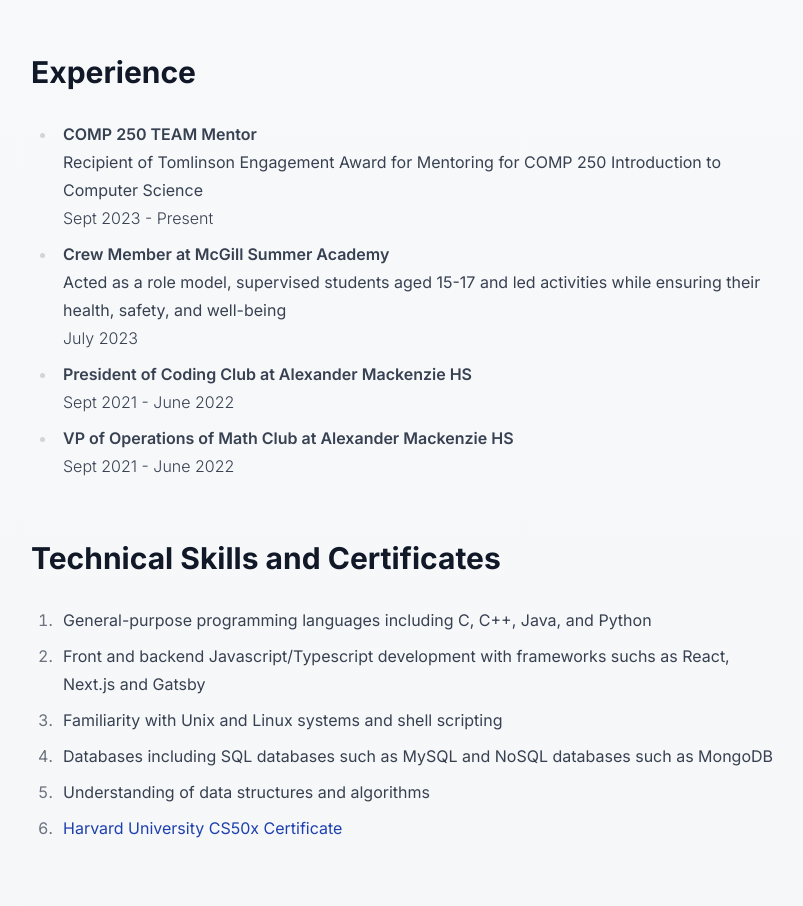
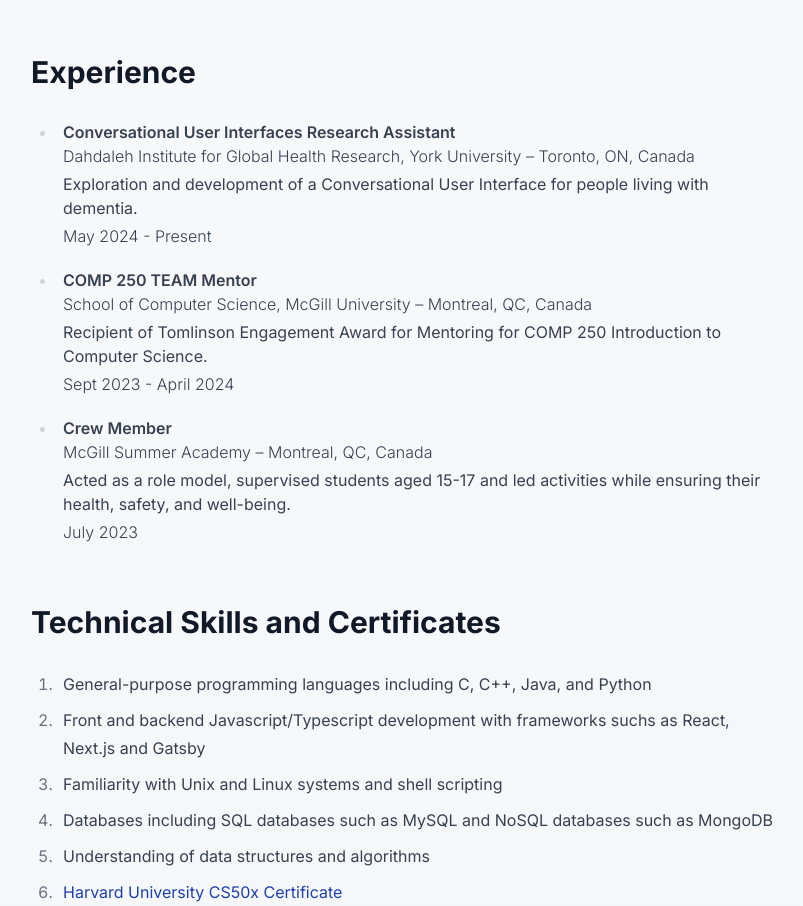
Before and after one commit to flyme2bluemoon/flyme2bluemoon.github.io, a Next.js app: page /about in a window 1280 px wide. Shown: the part 900-1806 px from the top of the page, without its empty margins (237-1040 px from the left). Built offline with nearby package versions, Linux system fonts and the light colour scheme.

Commit message:
update about page

```diff
--- a/app/about/page.tsx
+++ b/app/about/page.tsx
@@ -40,26 +40,45 @@ const About = () => {
         </div>
         <div>
           <h2 className="text-3xl font-bold">Experience</h2>
-          <ul className="list-disc">
+          <ul className="list-disc space-y-5 leading-normal">
             <li>
-              <span className="font-semibold">COMP 250 TEAM Mentor</span>
-              <br />
-              Recipient of Tomlinson Engagement Award for Mentoring for COMP 250
-              Introduction to Computer Science
-              <br />
-              <span className="font-light">Sept 2023 - Present</span>
+              <div className="font-semibold">
+                Conversational User Interfaces Research Assistant
+              </div>
+              <div className="font-light">
+                Dahdaleh Institute for Global Health Research, York University
+                &ndash; Toronto, ON, Canada
+              </div>
+              <div className="my-1">
+                Exploration and development of a Conversational User Interface
+                for people living with dementia.
+              </div>
+              <div className="font-light">May 2024 - Present</div>
             </li>
             <li>
-              <span className="font-semibold">
-                Crew Member at McGill Summer Academy
-              </span>
-              <br />
-              Acted as a role model, supervised students aged 15-17 and led
-              activities while ensuring their health, safety, and well-being
-              <br />
-              <span className="font-light">July 2023</span>
+              <div className="font-semibold">COMP 250 TEAM Mentor</div>
+              <div className="font-light">
+                School of Computer Science, McGill University &ndash; Montreal,
+                QC, Canada
+              </div>
+              <div className="my-1">
+                Recipient of Tomlinson Engagement Award for Mentoring for COMP
+                250 Introduction to Computer Science.
+              </div>
+              <div className="font-light">Sept 2023 - April 2024</div>
             </li>
             <li>
+              <div className="font-semibold">Crew Member</div>
+              <div className="font-light">
+                McGill Summer Academy &ndash; Montreal, QC, Canada
+              </div>
+              <div className="my-1">
+                Acted as a role model, supervised students aged 15-17 and led
+                activities while ensuring their health, safety, and well-being.
+              </div>
+              <div className="font-light">July 2023</div>
+            </li>
+            {/* <li>
               <span className="font-semibold">
                 President of Coding Club at Alexander Mackenzie HS
               </span>
@@ -72,7 +91,7 @@ const About = () => {
               </span>
               <br />
               <span className="font-light">Sept 2021 - June 2022</span>
-            </li>
+            </li> */}
           </ul>
         </div>
         <div>
```
